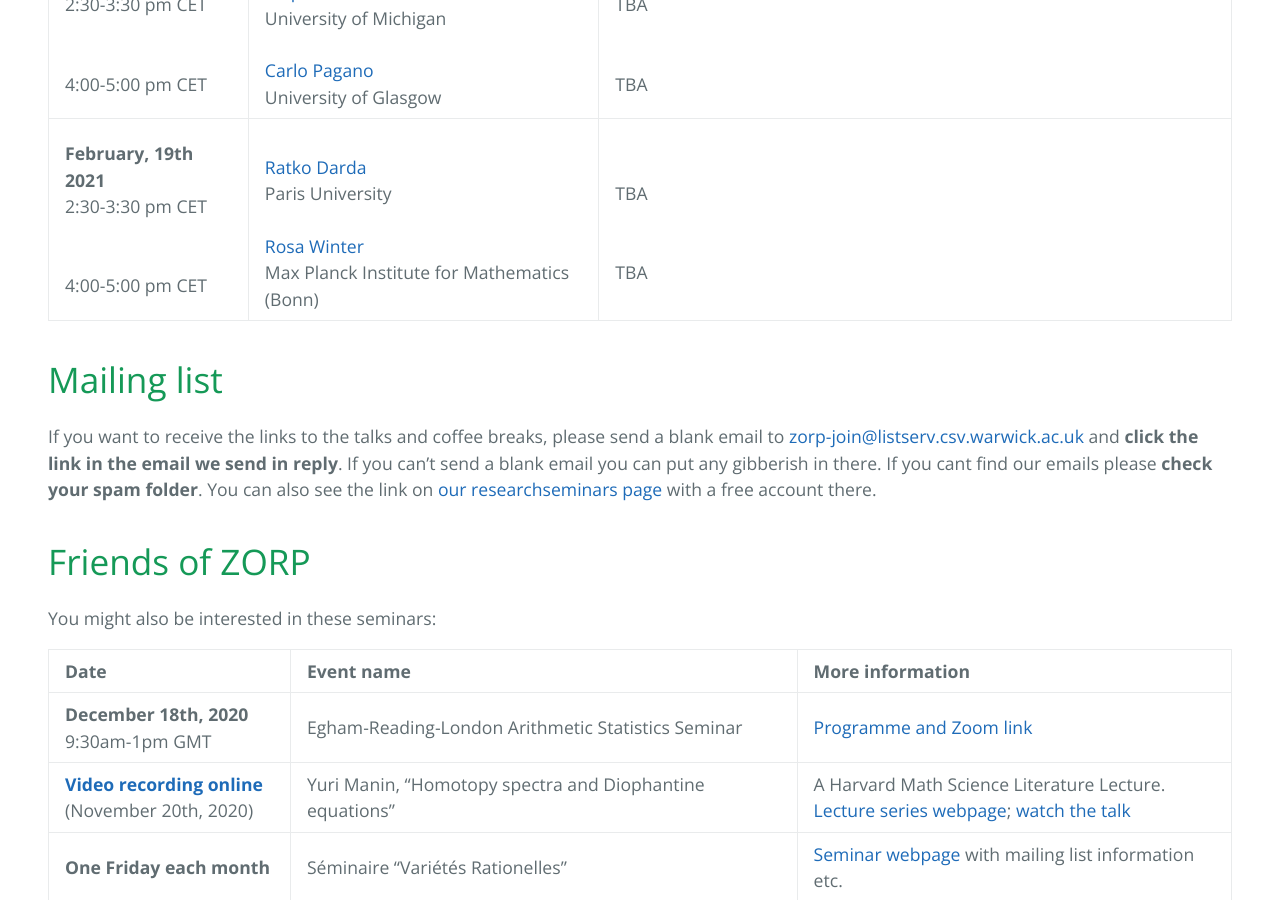
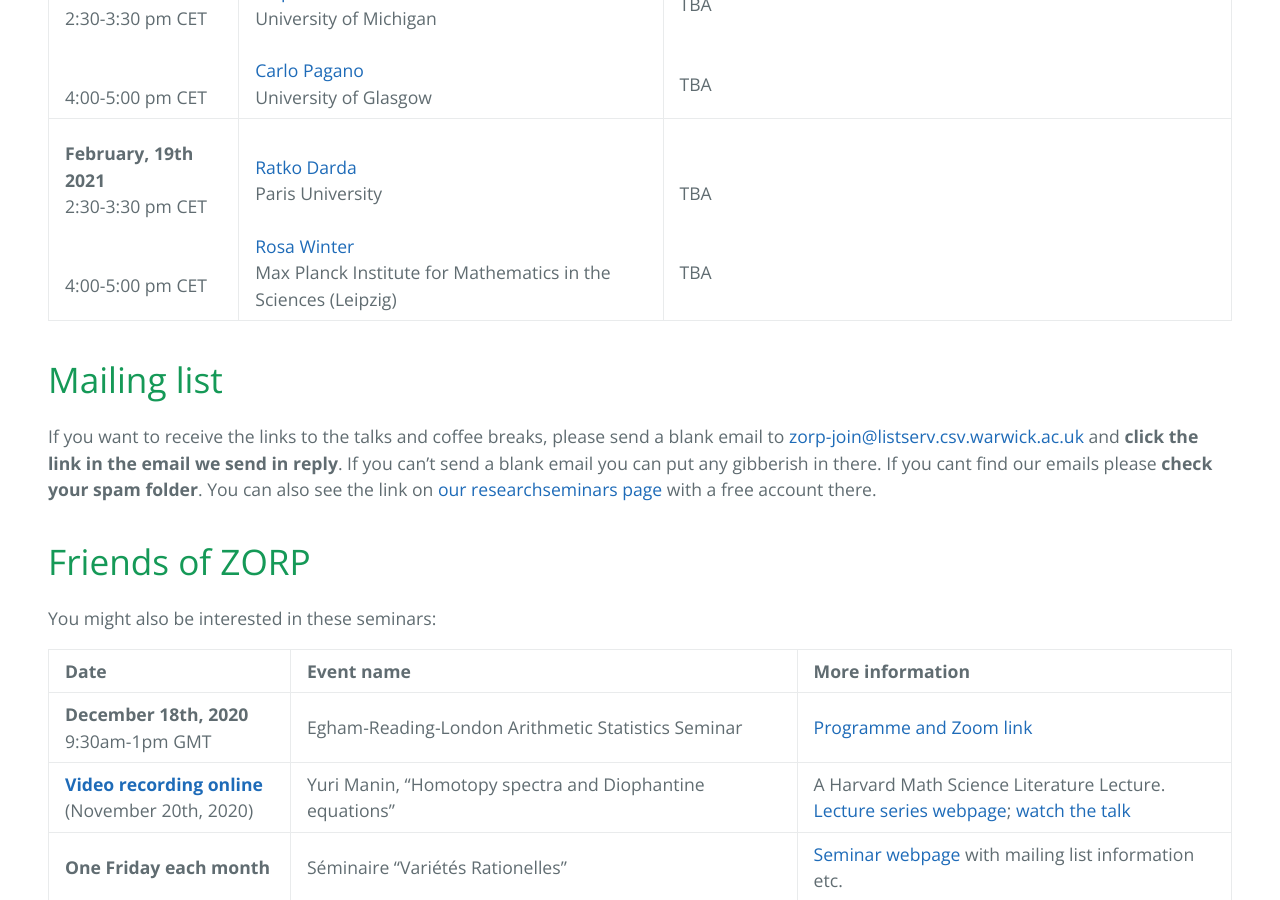
Before and after one commit to zoom-on-rational-points/zoom-on-rational-points.github.io, a Jekyll site: the page built from index.md, in a window 1280 px wide and 900 px high, scrolled down 1130 px. Built offline with Jekyll 4.4.1, drawn with Linux system fonts in a browser that asks for light colours; our own code applies the rules of GitHub Pages for plain Markdown files.

Commit message:
Update index.md

```diff
--- a/index.md
+++ b/index.md
@@ -15,7 +15,7 @@
 |:------------|:--------------|:------|
 | **December 11th, 2020** <br>2:30-3:30 pm CET <br><br> <br> 4:00-5:00 pm CET <br>| <br><a href="https://www.imo.universite-paris-saclay.fr/~colliot/">Jean-Louis Colliot-Thélène</a> <br> CNRS and Paris-Saclay University (Orsay) <br><br>  <a href="https://www.math.wisc.edu/~ellenber/"> Jordan Ellenberg </a> <br> UW Madison| <br><a href="https://zoom-on-rational-points.github.io/abstractCT">Jumps in the rank of the Mordell-Weil group</a> / <a href="https://zoom-on-rational-points.github.io/resumeCT">Sauts du rang du groupe de Mordell-Weil</a> <br><a href="slidesCT.pdf" style="font-weight:bold">Slides</a> (in French) and <a href="https://www.youtube.com/watch?v=BMyr5qWhbhg&t=38s&ab_channel=EfthymiosSofos" style="font-weight:bold">recording of the talk</a><br><br><a href="https://zoom-on-rational-points.github.io/abstractJE">Some questions around counting rational points on stacks</a><br><a href="slidesJE.pdf" style="font-weight:bold">Slides</a> and <a href="https://www.youtube.com/watch?v=lQ9vtUhit_Y&ab_channel=EfthymiosSofos" style="font-weight:bold">recording of the talk</a>|
 | **January 15th, 2021** <br>2:30-3:30 pm CET <br><br> <br> 4:00-5:00 pm CET <br>| <br><a href ="http://www-personal.umich.edu/~ytchan/">Stephanie Chan</a> <br> University of Michigan <br><br>  <a href="http://guests.mpim-bonn.mpg.de/carlo.pagano90/"> Carlo Pagano </a> <br> University of Glasgow| <br>TBA <br><br><br>TBA<br>|
-| **February, 19th 2021** <br>2:30-3:30 pm CET <br><br> <br> 4:00-5:00 pm CET <br>| <br><a href ="https://webusers.imj-prg.fr/ratko.darda">Ratko Darda</a> <br> Paris University <br><br>   <a href="https://personal-homepages.mis.mpg.de/winter/">Rosa Winter</a> <br>Max Planck Institute for Mathematics (Bonn) | <br>TBA <br><br><br>TBA<br>|
+| **February, 19th 2021** <br>2:30-3:30 pm CET <br><br> <br> 4:00-5:00 pm CET <br>| <br><a href ="https://webusers.imj-prg.fr/ratko.darda">Ratko Darda</a> <br> Paris University <br><br>   <a href="https://personal-homepages.mis.mpg.de/winter/">Rosa Winter</a> <br>Max Planck Institute for Mathematics in the Sciences (Leipzig) | <br>TBA <br><br><br>TBA<br>|
 
 
 # Mailing list
```
